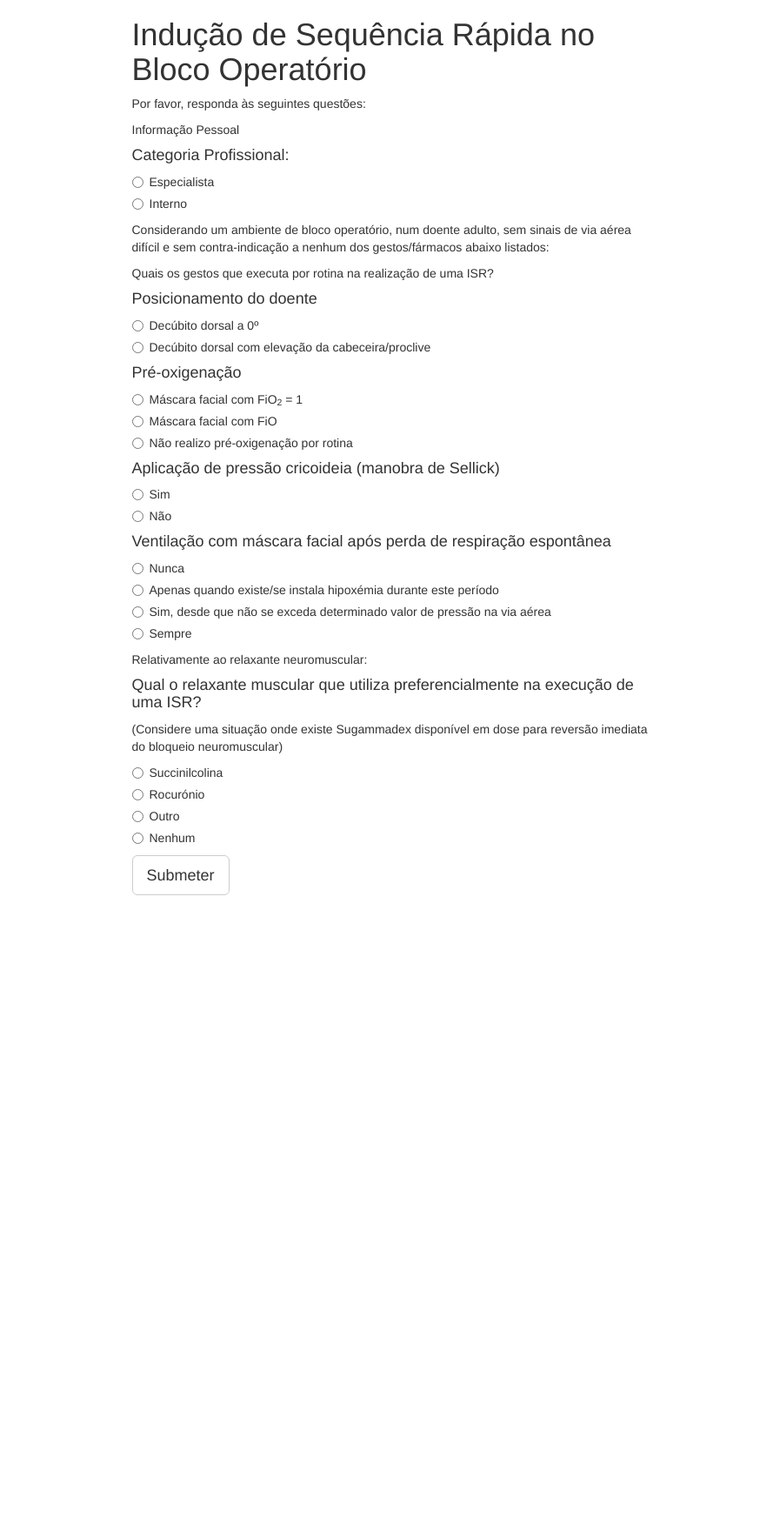
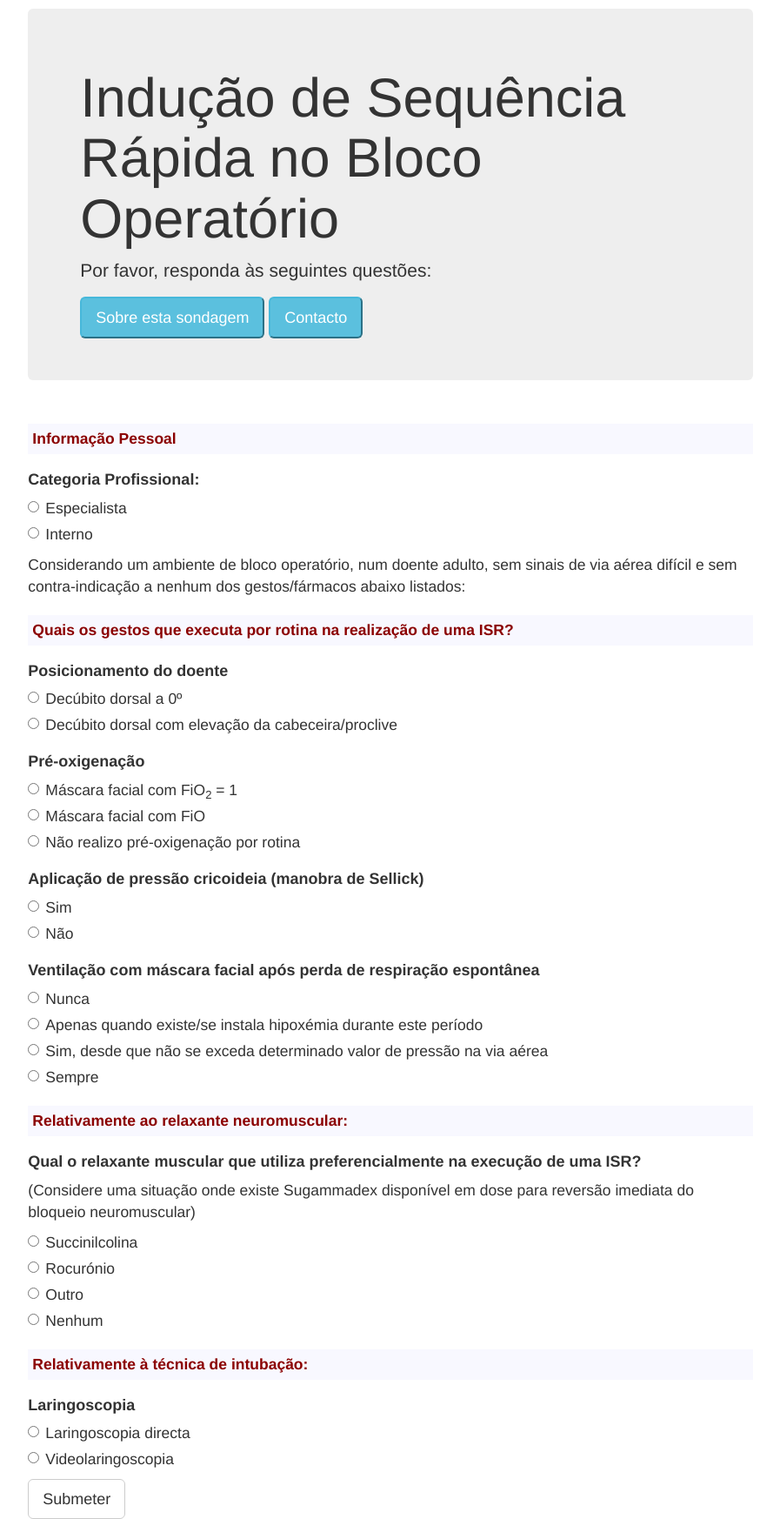
Before and after one commit to nflveiga/sondagemISR, a Flask app: page / in a window 1280 px wide. Shown: the whole page at 87% size, without its empty margins (191-1088 px from the left). Before the commit the page ends 1029 px from the top, so only its background shows below. Run offline with Flask 2, Linux system fonts and the light colour scheme; some libraries are stand-ins or nearby versions.

Commit message:
com envio de mails funcional

```diff
--- /dev/null
+++ b/static/css/form.css
@@ -0,0 +1,26 @@
+body{
+  font-size:1.75em;
+}
+#form-container{
+  padding:0px;
+}
+.jumbotron{
+  margin-top:10px;
+}
+.bigquestion{
+  color:darkred;
+  margin-top:20px;
+  background-color:#F8F8FF;
+  padding:5px;
+  font-weight:bolder;
+}
+.questionContainer{
+  margin-top:20px;
+}
+.modal-title{
+  font-weight: bolder;
+  color: 	#1E90FF;
+}
+.question{
+  font-weight: bold;
+}
--- a/static/js/form_showhidden.js
+++ b/static/js/form_showhidden.js
@@ -51,4 +51,12 @@ $( '#relax' ).change(function() {
 
 })
 
+//MODAL do email -> campos em branco quando se esconde
+$('#mail-modal').on('hidden.bs.modal', function (e) {
+  $(this)
+    .find("input,textarea")
+       .val('')
+       .end();
 })
+
+})
--- /dev/null
+++ b/static/js/form_validate2.js
@@ -0,0 +1,119 @@
+$( document ).ready(function() {
+
+  $( "#myForm" ).submit(function(e) {
+    //variaveis das perguntas
+    var catProf={
+        value:$("input:radio[name='catProf']:checked").val(),
+        areaDestacar:$("#catProf")
+    };
+    var posicionamento={
+        value:$("input:radio[name='posicionamento']:checked").val(),
+        areaDestacar:$("#posicionamento")
+    };
+    var preox={
+        value:$("input:radio[name='preox']:checked").val(),
+        areaDestacar:$("#preox")
+    };
+    var sellick={
+        value:$("input:radio[name='sellick']:checked").val(),
+        areaDestacar:$("#sellick")
+    };
+    var whyNoSellick={
+      value:[],
+      areaDestacar:$("#whyNoSellick"),
+      getValues: function(){
+        $('input[type="checkbox"]').each(function() {
+          if ($(this).is(":checked")) {
+            whyNoSellick.value.push($(this).val());
+
+         }
+       })
+         if(whyNoSellick.value.length===0){
+         whyNoSellick.value="";
+         }
+
+       }
+     };
+    var vent={
+        value:$("input:radio[name='vent']:checked").val(),
+        areaDestacar:$("#vent")
+    };
+    var relax={
+        value:$("input:radio[name='relax']:checked").val(),
+        areaDestacar:$("#relax")
+    };
+    var fasc={
+        value:$("input:radio[name='fasc']:checked").val(),
+        areaDestacar:$("#escondesux")
+    };
+    var suga={
+        value:$("input:radio[name='suga']:checked").val(),
+        areaDestacar:$("#esconderoc")
+    };
+    var prime={
+        value:$("input:radio[name='prime']:checked").val(),
+        areaDestacar:$("#escondeprime")
+    };
+    var laringo={
+        value:$("input:radio[name='laringo']:checked").val(),
+        areaDestacar:$("#laringo")
+
+    }
+    var perguntas=[catProf,posicionamento, preox,sellick,vent,relax,laringo]
+
+    //logica para verificar se respostas adicionais foram respondidas
+    if(relax.value==='roc'){
+      perguntas.push(suga)
+      perguntas.push(prime)
+    };
+    if(relax.value==='sux'){
+      perguntas.push(fasc)
+    };
+    if(relax.value==='other'){
+      perguntas.push(prime)
+    }
+
+    if(sellick.value==='n'){
+      whyNoSellick.getValues();
+      perguntas.push(whyNoSellick);
+
+    }
+
+
+
+    var perguntasRespondidas=0;
+    for(var i=0;i<perguntas.length;i++){
+      if(!perguntas[i].value){
+        perguntas[i].areaDestacar.css('background-color', '#ffb59d');
+      }
+      else{
+        perguntas[i].areaDestacar.css('background-color', '');
+        perguntasRespondidas++;
+    }
+  }
+  if(validateForm(perguntasRespondidas,perguntas.length)){
+    return true
+  }
+  else{
+    toastr.error('Por favor, preencha os campos em falta','Questionário incompleto!')
+    e.preventDefault();
+    return false
+  }
+  })
+})
+
+
+
+
+
+
+function validateForm(perguntasRespondidas, perguntasTotais){
+  if(perguntasRespondidas===perguntasTotais){
+    return true;
+}
+  else{
+    $('html, body').animate({scrollTop: '0px'}, 300);
+    return false;
+    }
+
+}
--- a/templates/_base.html
+++ b/templates/_base.html
@@ -7,16 +7,72 @@
         <meta name="viewport" content="width=device-width, initial-scale=1.0">
 
         <link href="//cdnjs.cloudflare.com/ajax/libs/toastr.js/latest/toastr.min.css" rel="stylesheet"/>
+        <link href="/static/css/form.css" rel="stylesheet"/>
         <script src="//cdnjs.cloudflare.com/ajax/libs/toastr.js/latest/toastr.min.js"></script>
         <script src="static/js/form_showhidden.js"></script>
-       <!-- <script src="static/js/form_validate.js"></script> -->
+       <script src="static/js/form_validate2.js"></script>
 
 
         <title>Sondagem</title>
     </head>
     <body>
+
+    {% with messages = get_flashed_messages() %}
+   {% if messages %}
+      {% for message in messages %}
+         <script>toastr.info('{{ message }}')</script>
+      {% endfor %}
+   {% endif %}
+{% endwith %}
+
         {% block content %}
         {% endblock %}
+
+        <div class="modal fade" id="info-modal">
+    <div class="modal-dialog" role="document">
+      <div class="modal-content">
+        <div class="modal-header">
+          <button type="button" class="close" data-dismiss="modal" aria-label="Close">
+            <span aria-hidden="true">&times;</span>
+          </button>
+          <h3 class="modal-title">Informações</h3>
+        </div>
+        <div class="modal-body">
+          <h4><b>Sobre a sondagem</b></h4>
+          <p>Desde a sua descrição original em ..., a indução de sequencia rápida tem sido o gold standard para a abordagem da via aérea em doentes com risco de aspiração. No entanto, esta técnica é executada de maneira muito variável pelos anestesiologistas.<br>
+          Este inquérito tem como objectivo averiguar as preferencias dos anestesiologistas portugueses na execução desta técnica.<br><br></p>
+          <h4><b>Sobre o autor</b></h4>
+          <p>Nuno Veiga, IFE Anestesiologia no IPOLFG, actualmente no 4º ano.</p>
+        </div>
+        <div class="modal-footer">
+          <button type="button" class="btn btn-danger" data-dismiss="modal">Fechar</button>
+        </div>
+      </div><!-- /.modal-content -->
+    </div><!-- /.modal-dialog -->
+  </div><!-- /.modal -->
+
+
+  <div class="modal fade" id="mail-modal">
+<div class="modal-dialog" role="document">
+<div class="modal-content">
+  <div class="modal-header">
+    <button type="button" class="close" data-dismiss="modal" aria-label="Close">
+      <span aria-hidden="true">&times;</span>
+    </button>
+    <h3 class="modal-title">Enviar mensagem</h3>
+  </div>
+  <div class="modal-body">
+    <form id="mailForm"class="form" method="post" action="{{url_for('send_mail')}}" >
+        <label>E-mail</label><input type="email" name="email" class="form-control"></input>
+        <label>Mensagem</label><textarea name="message" class="form-control" rows="6"></textarea>
+  </div>
+  <div class="modal-footer">
+    <input type="submit" name="submit_mail" class="btn btn-lg btn-success" value="Enviar">
+  </div>
+  </form>
+</div><!-- /.modal-content -->
+</div><!-- /.modal-dialog -->
+</div><!-- /.modal -->
 
     </body>
 
--- a/templates/form.html
+++ b/templates/form.html
@@ -1,24 +1,26 @@
 {% extends "_base.html" %}
 {% block content %}
 	<div class="container top-container col-md-12">
-            <div id="intro" class="col-md-8 col-lg-6 col-sm-12 col-md-offset-2 col-lg-offset-3">
+            <div id="intro" class="jumbotron col-md-10 col-lg-8 col-sm-12 col-md-offset-1 col-lg-offset-2">
                 <div>
                     <h1>Indução de Sequência Rápida no Bloco Operatório</h1>
                 </div>
                 <div>
                     <p>Por favor, responda às seguintes questões:</p>
                 </div>
+								<button class="btn-info btn-lg" data-toggle="modal" data-target="#info-modal">Sobre esta sondagem</button>
+								<button class="btn-info btn-lg"  data-toggle="modal" data-target="#mail-modal">Contacto</button>
 
             </div>
-            <div id="form-container" class="container col-md-8 col-lg-6 col-sm-12 col-md-offset-2 col-lg-offset-3">
+            <div id="form-container" class="container col-md-10 col-lg-8 col-sm-12 col-md-offset-1 col-lg-offset-2">
             <div id="error-message" hidden>
                 <span class="glyphicon glyphicon-warning-sign"></span> Por favor, responda às questões realçadas!
             </div>
 
                 <form id="myForm" method="post" action="{{url_for('submit_form')}}" >
                     <p class="bigquestion">Informação Pessoal</p>
-                    <div id="catProf">
-                    <h4>Categoria Profissional:</h4>
+                    <div id="catProf" class="questionContainer">
+                    <h4 class="question">Categoria Profissional:</h4>
                     <div class="radio">
                         <label><input type="radio" name="catProf" value="especialista">Especialista</label>
                     </div>
@@ -28,8 +30,8 @@
                     </div>
                     <p id="regras">Considerando um ambiente de <span>bloco operatório</span>, num doente <span>adulto, sem sinais de via aérea difícil </span> e <span>sem contra-indicação</span> a nenhum dos gestos/fármacos abaixo listados: </p>
                     <p class="bigquestion">Quais os gestos que executa por rotina na realização de uma ISR?</p>
-                    <div id="posicionamento">
-                    <h4>Posicionamento do doente</h4>
+                    <div id="posicionamento" class="questionContainer">
+                    <h4 class="question">Posicionamento do doente</h4>
                     <div class="radio">
                         <label><input type="radio" name="posicionamento" value="ddorsal">Decúbito dorsal a 0º</label>
                     </div>
@@ -37,8 +39,8 @@
                         <label><input type="radio" name="posicionamento" value="elev">Decúbito dorsal com elevação da cabeceira/proclive</label>
                     </div>
                     </div>
-                    <div id="preox">
-                    <h4>Pré-oxigenação</h4>
+                    <div id="preox" class="questionContainer">
+                    <h4 class="question">Pré-oxigenação</h4>
                     <div class="radio">
                         <label><input type="radio" name="preox" value="100">Máscara facial com FiO<sub>2</sub> = 1</label>
                     </div>
@@ -49,8 +51,8 @@
                         <label><input type="radio" name="preox" value="0">Não realizo pré-oxigenação por rotina</label>
                     </div>
                     </div>
-                    <div id="sellick">
-                    <h4>Aplicação de pressão cricoideia (manobra de Sellick)</h4>
+                    <div id="sellick" class="questionContainer">
+                    <h4 class="question">Aplicação de pressão cricoideia (manobra de Sellick)</h4>
                     <div class="radio">
                         <label><input type="radio" name="sellick" value="s" >Sim</label>
                     </div>
@@ -58,8 +60,8 @@
                         <label><input type="radio" name="sellick" value="n">Não</label>
                     </div>
                     </div>
-                    <div id="whyNoSellick" class="escondido" hidden>
-                        <h4>Por que motivo(s) não executa a manobra de Sellick? (pode assinalar várias opções)</h4>
+                    <div id="whyNoSellick" class="escondido questionContainer" hidden>
+                        <h4 class="question">Por que motivo(s) não executa a manobra de Sellick? (pode assinalar várias opções)</h4>
                          <div class="checkbox">
                         <label><input type="checkbox" class="whyNoSellick" name="whyNoSellick" value="utilidade">Por não a considerar útil/eficaz na prevenção da regurgitação</label>
                     </div>
@@ -73,8 +75,8 @@
                         <label><input type="checkbox" class="whyNoSellick" name="whyNoSellick" id="outra" value="outra">Outra</label>
                     </div>
                     </div>
-                    <div id="vent">
-                    <h4>Ventilação com máscara facial após perda de respiração espontânea</h4>
+                    <div id="vent" class="questionContainer">
+                    <h4 class="question">Ventilação com máscara facial após perda de respiração espontânea</h4>
                     <div class="radio">
                         <label><input type="radio" name="vent" value="nunca">Nunca</label>
                     </div>
@@ -90,8 +92,8 @@
                     </div>
                     </div>
                     <p class="bigquestion">Relativamente ao relaxante neuromuscular:</p>
-                    <div id="relax">
-                        <h4>Qual o relaxante muscular que utiliza preferencialmente na execução de uma ISR?</h4>
+                    <div id="relax" class="questionContainer">
+                        <h4 class="question">Qual o relaxante muscular que utiliza preferencialmente na execução de uma ISR?</h4>
 			<span id="commentSuga">(Considere uma situação onde existe Sugammadex disponível em dose para reversão imediata do bloqueio neuromuscular)</span>
                     <div class="radio">
                         <label><input type="radio" class="relax" name="relax" value="sux">Succinilcolina</label>
@@ -107,8 +109,8 @@
                     </div>
                     </div>
 
-                    <div id="escondesux" class="escondido" hidden>
-                    <h4>Previamente à administração de succinilcolina, administra dose de relaxante muscular não despolarizante para prevenir ocorrência de fasciculações? </h4>
+                    <div id="escondesux" class="escondido questionContainer"hidden>
+                    <h4 class="question">Previamente à administração de succinilcolina, administra dose de relaxante muscular não despolarizante para prevenir ocorrência de fasciculações? </h4>
                     <div class="radio">
                         <label><input type="radio" class="fasc" name="fasc" value="s">Sim</label>
                     </div>
@@ -116,8 +118,8 @@
                         <label><input type="radio" class="fasc" name="fasc" value="n">Não</label>
                     </div>
                     </div>
-                    <div id="esconderoc" class="escondido" hidden>
-                     <h4>Manteria a sua opção caso não tenha acesso imediato a Sugammadex?</h4>
+                    <div id="esconderoc" class="escondido questionContainer" hidden>
+                     <h4 class="question">Manteria a sua opção caso não tenha acesso imediato a Sugammadex?</h4>
                     <div class="radio">
                         <label><input type="radio" class="suga" name="suga" value="s">Sim</label>
                     </div>
@@ -125,8 +127,8 @@
                         <label><input type="radio"  class="suga" name="suga" value="n">Não</label>
                     </div>
                     </div>
-                    <div id="escondeprime" class="escondido" hidden>
-                        <h4>Administra uma dose de <span id="primetip">priming</span> para acelerar o bloqueio neuromuscular?</h4>
+                    <div id="escondeprime" class="escondido questionContainer" hidden>
+                        <h4 class="question">Administra uma dose de <span id="primetip">priming</span> para acelerar o bloqueio neuromuscular?</h4>
                     <div class="radio">
                         <label><input type="radio" class="prime" name="prime" value="s">Sim</label>
                     </div>
@@ -134,6 +136,16 @@
                         <label><input type="radio" class="prime" name="prime" value="n">Não</label>
                     </div>
                     </div>
+										<p class="bigquestion">Relativamente à técnica de intubação:</p>
+										<div id="laringo" class="questionContainer">
+										<h4 class="question">Laringoscopia</h4>
+										<div class="radio">
+												<label><input type="radio" name="laringo" value="directa">Laringoscopia directa</label>
+										</div>
+										<div class="radio">
+												<label><input type="radio" name="laringo" value="video">Videolaringoscopia</label>
+										</div>
+									</div>
                      <input type="submit" name="submit" class="btn btn-lg btn-default" value="Submeter">
                 </form>
             </div>
--- a/views.py
+++ b/views.py
@@ -1,11 +1,20 @@
+# -*- coding: utf-8 -*-
+import sys
+reload(sys)
+sys.setdefaultencoding('utf-8')
 import sqlite3
 from functools import wraps
+import datetime
+import smtplib
+
 
 from flask import Flask, flash, redirect, render_template, request, session, url_for, g
+
 
 #config
 app=Flask(__name__)
 app.config.from_object('_config')
+
 
 def connect_db():
     return sqlite3.connect(app.config['DATABASE_PATH'])
@@ -18,36 +27,42 @@ def show_form():
 def submit_form():
     g.db=connect_db()
 
-
-    cat_prof=request.form['catProf']
-    posicionamento=request.form['posicionamento']
-    preox=request.form['preox']
-    sellick=request.form['sellick']
-    if sellick =='n':
-        why_no_sellick=request.form.getlist('whyNoSellick')
-        why_no_sellick=','.join(why_no_sellick)
-    else:
-        why_no_sellick=0
-    vent=request.form['vent']
-    relax=request.form['relax']
-    if relax=='sux':
-        fascicula=request.form['fasc']
-    else:
-        fascicula=0
-    if relax=='roc':
-        suga=request.form['suga']
-    else:
-        suga=0
-    if relax=='other' or relax=='roc':
-        prime=request.form['prime']
-    else:
-        prime=0
+    try:
+        cat_prof=request.form['catProf']
+        posicionamento=request.form['posicionamento']
+        preox=request.form['preox']
+        sellick=request.form['sellick']
+        if sellick =='n':
+            why_no_sellick=request.form.getlist('whyNoSellick')
+            why_no_sellick=','.join(why_no_sellick)
+        else:
+            why_no_sellick=0
+        vent=request.form['vent']
+        relax=request.form['relax']
+        if relax=='sux':
+            fascicula=request.form['fasc']
+        else:
+            fascicula=0
+        if relax=='roc':
+            suga=request.form['suga']
+        else:
+            suga=0
+        if relax=='other' or relax=='roc':
+            prime=request.form['prime']
+        else:
+            prime=0
+        laringo=request.form['laringo']
+    except:
+        flash('Faltam dados...')
+        return redirect(url_for('show_form'))
+    time_submitted=datetime.datetime.utcnow().isoformat()
+    user_ip=request.remote_addr
 
    # if not name or not cat_prof or not posicionamento or not preox or not sellick or not vent or not relax:
     #    flash('Preenche todos os campos!!')
      #   return redirect(url_for('show_form'))
     #else:
-    g.db.execute('insert into respostas (cat_prof, anos_xp, posicionamento, preox, sellick, no_sellick, ventila, relaxante, fascicula, sugammadex, priming) values (?,0,?,?,?,?,?,?,?,?,?)',[
+    g.db.execute('insert into respostas (cat_prof, anos_xp, posicionamento, preox, sellick, no_sellick, ventila, relaxante, fascicula, sugammadex, priming,laringo, time_submitted,user_ip) values (?,0,?,?,?,?,?,?,?,?,?,?,?,?)',[
         cat_prof,
         posicionamento,
         preox,
@@ -57,11 +72,38 @@ def submit_form():
         relax,
         fascicula,
         suga,
-        prime
+        prime,
+        laringo,
+        time_submitted,
+        user_ip
 
         ]
     )
     g.db.commit()
     g.db.close()
-    flash('Nova tarefa adicionada!')
+    obrigado=u'Questionário submetido! Obrigado!'
+    flash(obrigado)
     return redirect(url_for('show_form'))
+
+
+@app.route('/mail', methods=['POST'])
+def send_mail():
+    user_email=request.form['email']
+    message=request.form['message']
+    email_to = 'nflveiga@gmail.com'
+    username = 'isrsondagem@gmail.com'
+    password = 'midafentapropofolrocuronio'
+
+    try:
+        server = smtplib.SMTP_SSL('smtp.gmail.com', 465)
+        server.ehlo()
+        server.login(username, password)
+    except:
+        print 'Something went wrong...'
+
+    header = 'To:' + email_to + '\n' + 'From: ' + username + '\n' + 'Subject: '+user_email+'\n'
+    msg = header + '\n\n' + message
+    server.sendmail(username, email_to, msg)
+    server.close()
+    flash('Mensagem enviada!')
+    return redirect(url_for('show_form'))
```
Also changed, not shown: DB_create.py (+6 -3 lines), _config.py (+11 -0 lines), static/js/form_validate.js (deleted, +0 -140 lines), sondagemISR.db, 2 other files.
